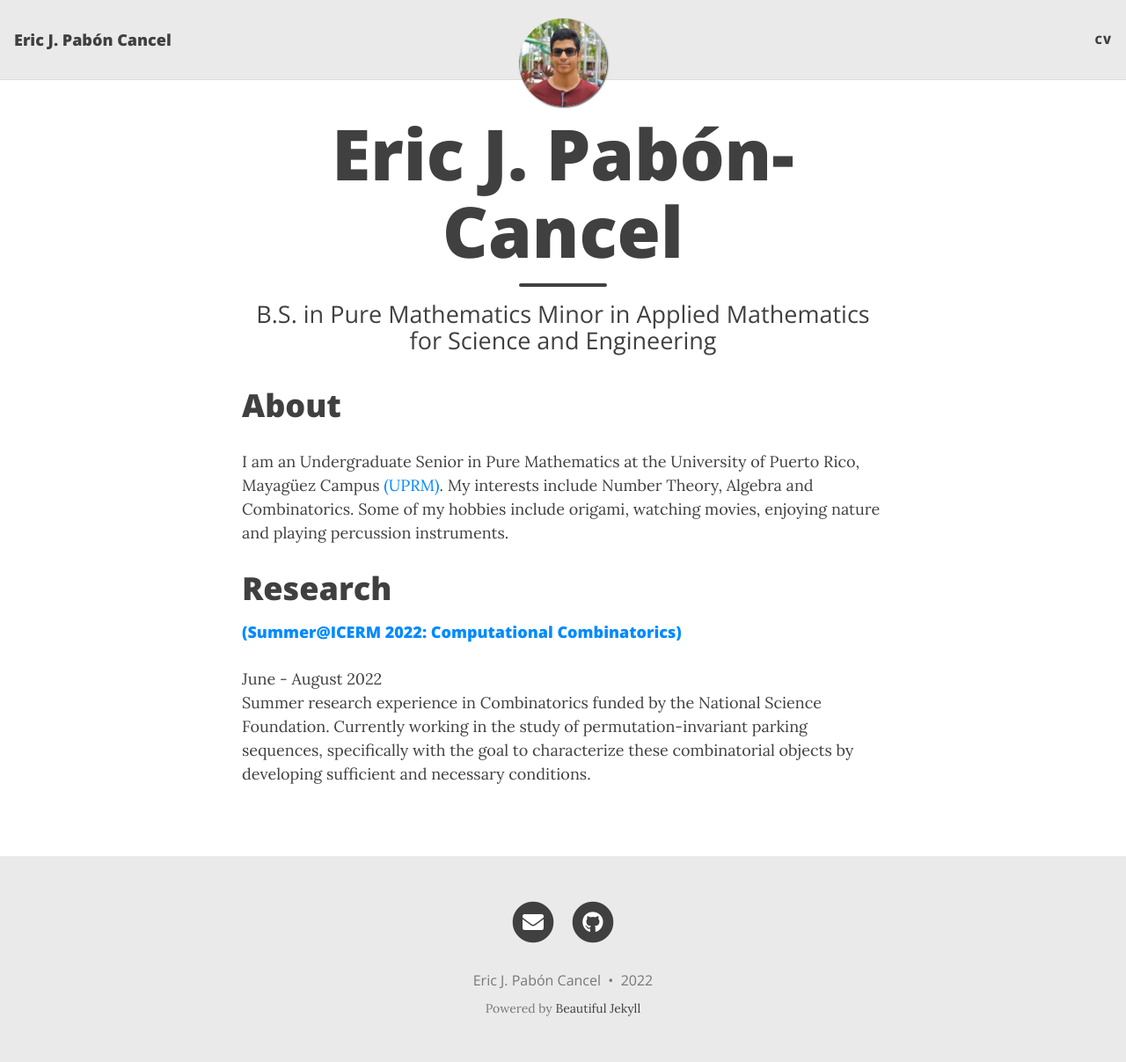
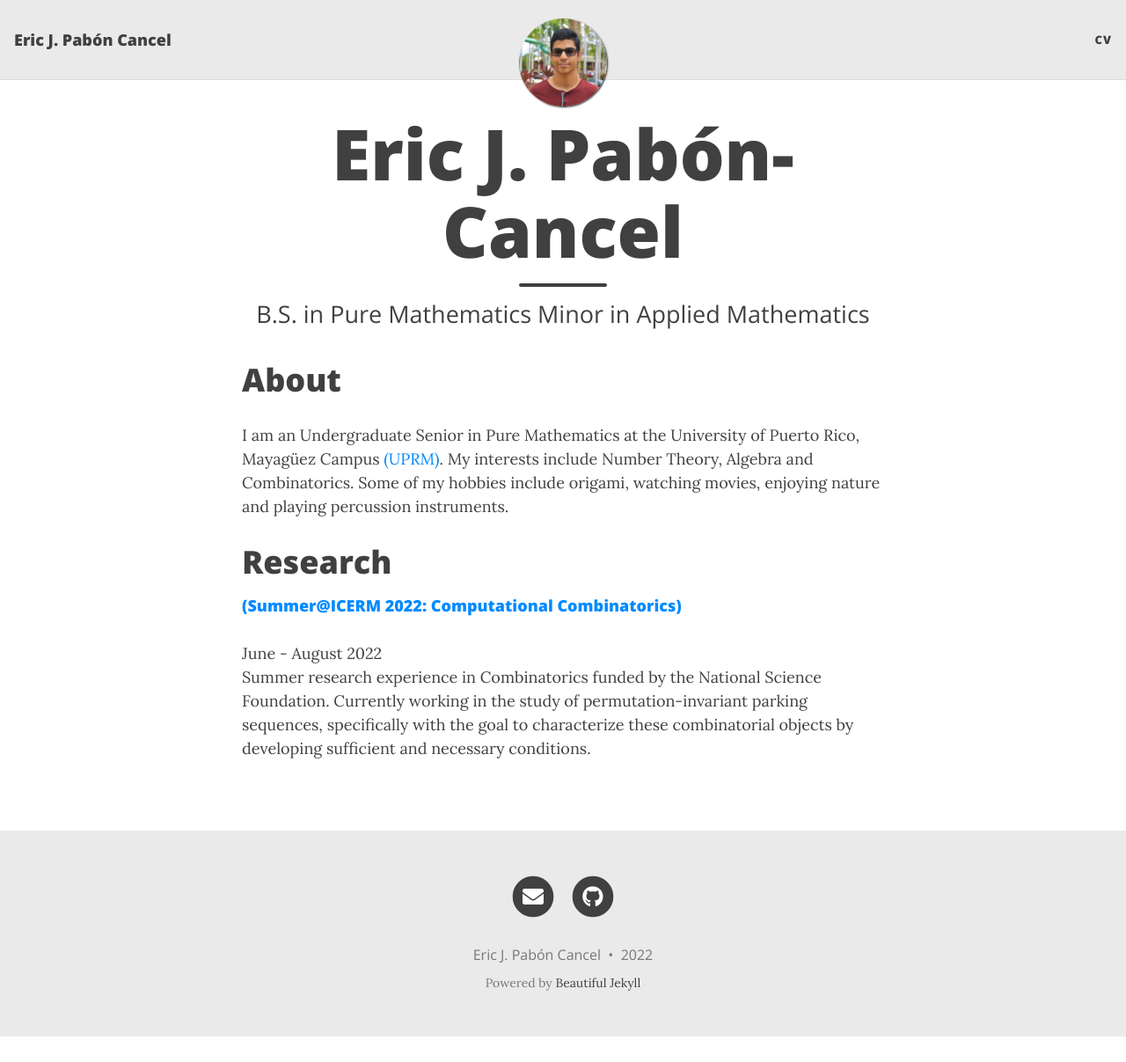
Before and after one commit to ejpaboncancel/ejpaboncancel-old.github.io, a Jekyll site: the page built from index.html, in a window 1280 px wide and 1207 px high. Shown: the whole window at 88% size. Built offline with Jekyll 4.4.1, drawn with Linux system fonts in a browser that asks for light colours; nearby versions of some CDN libraries; the list of posts is cut into pages by our own code.

Commit message:
Update index.html

```diff
--- a/index.html
+++ b/index.html
@@ -1,8 +1,9 @@
 ---
 layout: home
 title: <h1 style="font-size:50px;">Eric J. Pabón-Cancel</h1>
-subtitle: B.S. in Pure Mathematics <br />
-          Minor in Applied Mathematics for Science and Engineering </br>
+subtitle:
+  B.S. in Pure Mathematics <br />
+  Minor in Applied Mathematics <br />
 ---
 <h1>About</h1>
 <p > I am an Undergraduate Senior in Pure Mathematics at the University of Puerto Rico, Mayagüez Campus <a href="https://www.uprm.edu/portada/">(UPRM)</a>.
```
